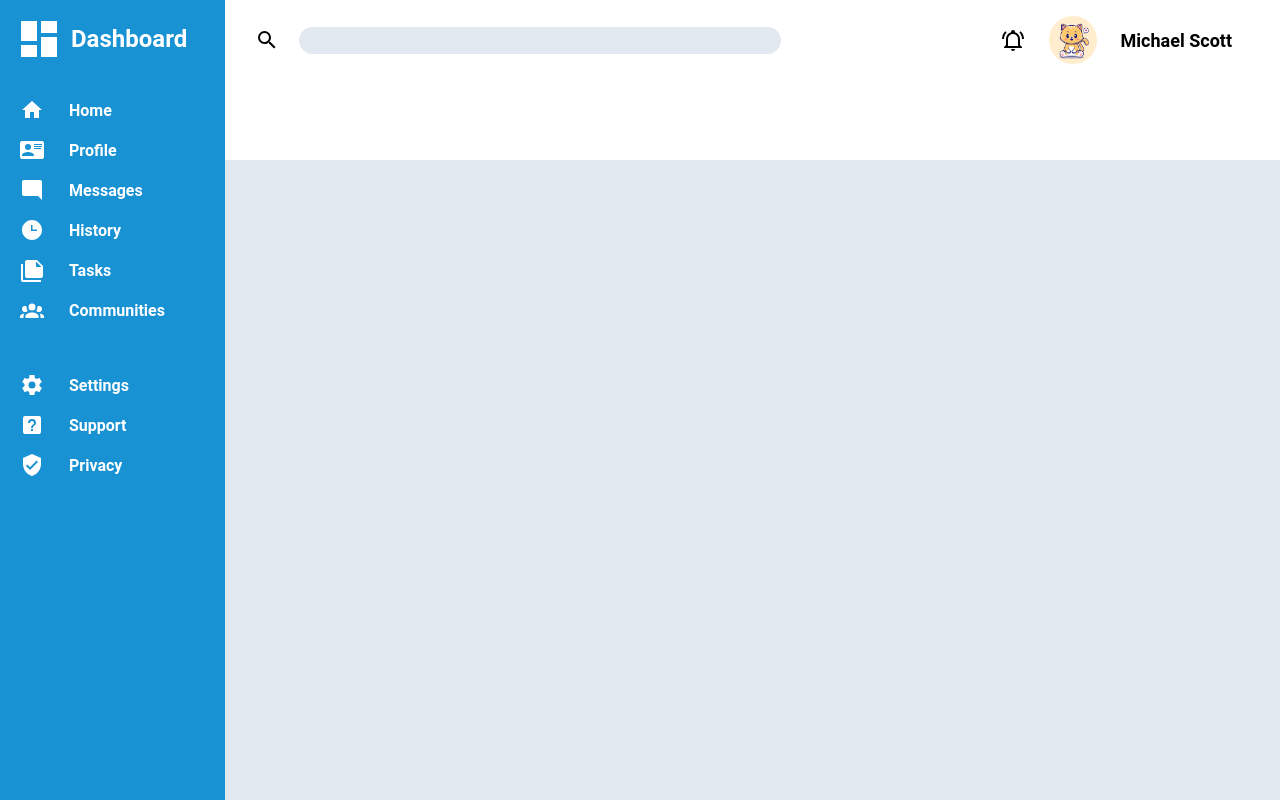
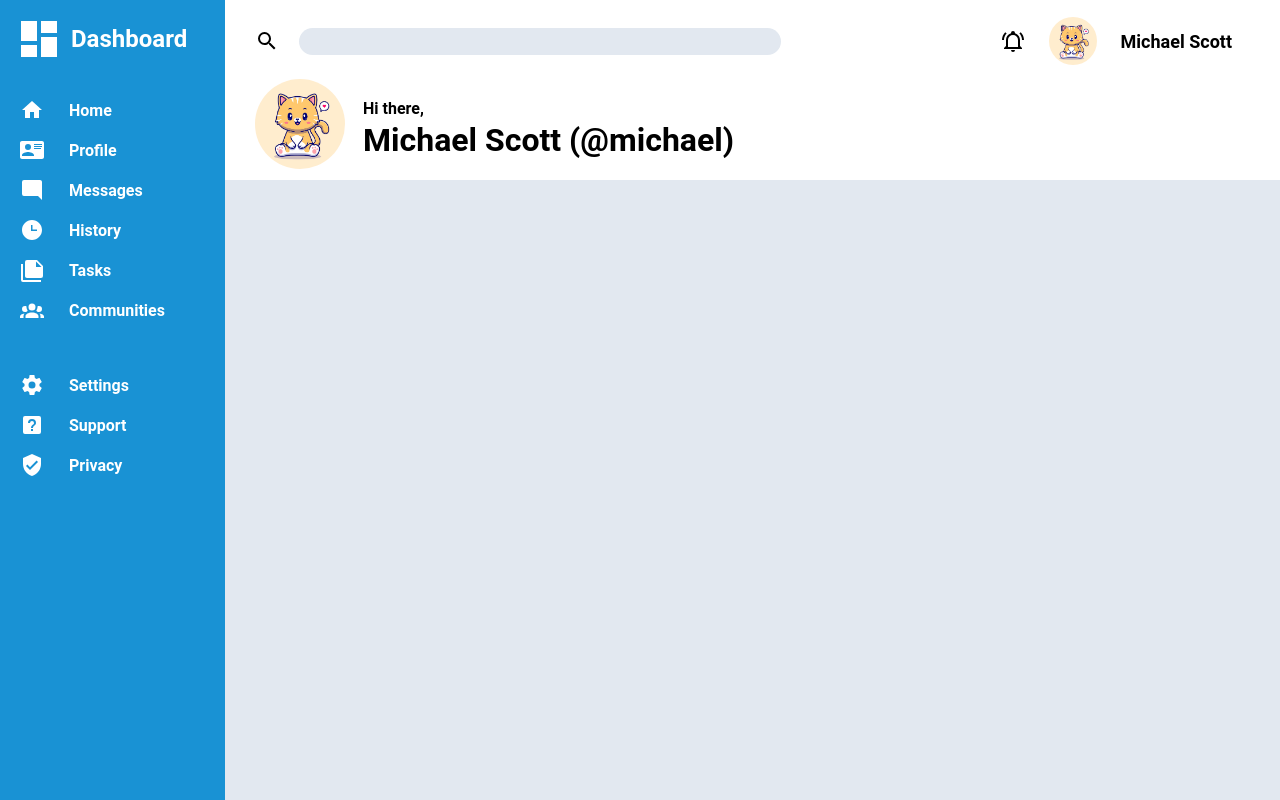
Before and after one commit to billyx86/admin-dashboard, a plain HTML site: page index.html in a window 1280 px wide. Drawn offline with Linux system fonts and the light colour scheme.

Commit message:
Complete user information display

```diff
--- a/index.html
+++ b/index.html
@@ -42,7 +42,13 @@
                 <img src="assets/avatar.webp" alt="">
                 <img src="assets/bell-ring-outline.svg">
             </div>
-            <div class="bottom-header-left"></div>
+            <div class="bottom-header-avatar">
+                <img src="assets/avatar.webp" alt="">
+            </div>
+            <div class="bottom-header-left">
+                <p>Hi there,</p>
+                <h1>Michael Scott (@michael)</h1>
+            </div>
             <div class="bottom-header-right"></div>
         </div>
         <div class="main-content"></div>
--- a/style.css
+++ b/style.css
@@ -68,7 +68,7 @@ body {
 
 .content-container {
     display: grid;
-    grid-template-rows: 160px 1fr;
+    grid-template-rows: 180px 1fr;
 }
 
 .main-content {
@@ -79,8 +79,9 @@ body {
     margin-top: 16px;
     margin-left: 30px;
     display: grid;
-    grid-template-columns: auto 1fr auto;
+    grid-template-columns: 96px auto 1fr auto;
     grid-template-rows: 1fr 2fr;
+    gap: 12px;
 }
 
 .header img {
@@ -90,6 +91,7 @@ body {
 .top-header-left {
     display: flex;
     align-items: center;
+    grid-column: 1 / span 2;
 }
 
 .top-header-left input {
@@ -115,3 +117,19 @@ body {
     width: 48px;
     border-radius: 100px;
 }
+
+.bottom-header-avatar img {
+    width: 90px;
+    border-radius: 100px;
+}
+
+.bottom-header-left {
+    display: flex;
+    flex-direction: column;
+    justify-content: center;
+    gap: 3px;
+}
+
+.bottom-header-left p {
+    font-weight: bold;
+}
```
